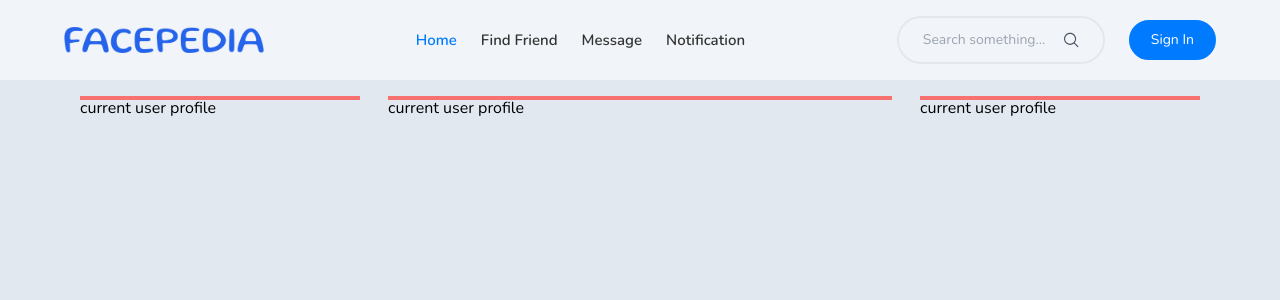
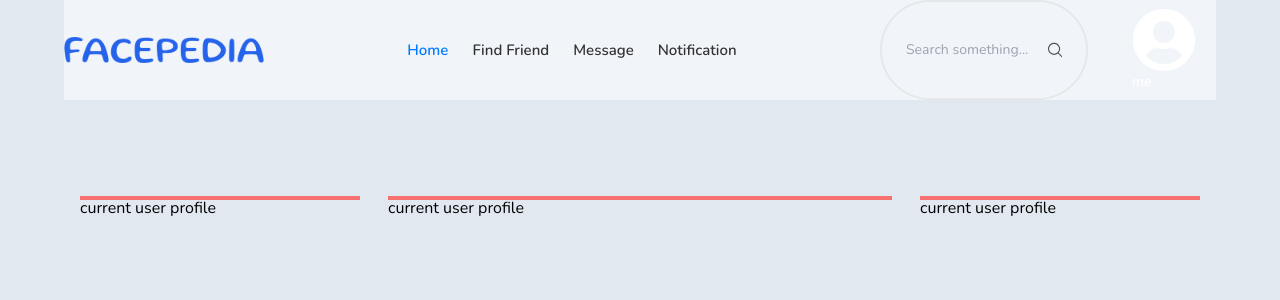
Before and after one commit to akashsarker012/Social_Media_Next_Js, a Next.js app: page / in a window 1280 px wide. Shown: the top 300 px of the page. Built offline with nearby package versions, Linux system fonts and the light colour scheme; no server answers.

Commit message:
dynamic url

```diff
--- /dev/null
+++ b/src/app/(root)/[id]/page.js
@@ -0,0 +1,9 @@
+import React from 'react'
+
+export default function UserProfile({ params }) {
+
+    console.log(params.id, 'params');
+  return (
+    <div>{params.id}</div>
+  )
+}
--- /dev/null
+++ b/src/components/Avatar.js
@@ -0,0 +1,25 @@
+import Image from 'next/image'
+import Link from 'next/link'
+import { usePathname } from 'next/navigation'
+import React from 'react'
+import { FaUserCircle } from 'react-icons/fa'
+
+export default function Avatar({ imageURL, userId, disable }) {
+
+    const path = usePathname()
+    return (
+        <div>
+            <Link href={disable ? path : '/' + userId}>
+                {
+                    imageURL ? (
+                        <Image width={20} height={20} alt='profile' src={imageURL} className="h-10 w-10 rounded-full" />
+                    )
+                        :
+                        (
+                            <FaUserCircle className=" w-16 h-16 mx-auto" />
+                        )
+                }
+            </Link>
+        </div>
+    )
+}
--- a/src/components/Header.js
+++ b/src/components/Header.js
@@ -1,17 +1,21 @@
 "use client";
 import Image from "next/image";
 import Link from "next/link";
-import React, { useState } from "react";
+import React, { useContext, useState } from "react";
 import UserButton from "./UserButton";
+import Avatar from "./Avatar";
+import { ContextData } from "@/providers/providers";
+
+
 
 export default function Header() {
   const [show, setShow] = useState(false);
-
+  const user = useContext(ContextData);
   const handleUserMenu = () => {
     setShow((prev)=> !prev);
   };
   return (
-    <div className="bg-slate-100 absolute top-0 left-0 w-full">
+    <div className="bg-slate-100  w-full">
 
     <div className="flex max-w-6xl mx-auto min-h-[80px] flex-wrap items-center justify-between lg:gap-y-2 gap-4 w-full">
       <div>
@@ -72,12 +76,17 @@ export default function Header() {
         </div>
 
         <div className="flex items-center space-x-8 relative">
-          <button
+          <div
             onClick={handleUserMenu}
-            className="px-5 py-2 text-sm rounded-full text-white border-2 border-[#007bff] bg-[#007bff] hover:bg-[#004bff]" >
-            Sign In
-          </button>
-          {show && <UserButton className=" absolute top-14 right-6" />}
+            className="px-5 py-2 text-sm rounded-full text-white" >
+
+          <Avatar imageURL={user.user?.profile_pic} userId={user.user?._id} disable={true} />
+
+          <p>me</p>
+          </div>
+          {show &&
+          <UserButton className=" absolute top-14 right-6" />
+          }
         </div>
       </div>
     </div>
--- a/src/components/UserButton.js
+++ b/src/components/UserButton.js
@@ -1,42 +1,45 @@
-'use client'
+"use client";
 import { ContextData } from "@/providers/providers";
 import axios from "axios";
 import Image from "next/image";
-import { useRouter } from 'next/navigation'
+import { useRouter } from "next/navigation";
 import React, { useContext } from "react";
 import toast from "react-hot-toast";
 import { FaUserCircle } from "react-icons/fa";
 
 export default function UserButton({ className }) {
-  const user = useContext(ContextData)
+  const user = useContext(ContextData);
 
-  const router = useRouter()
+  const router = useRouter();
   const handleUserLogout = async () => {
-    const response = await axios.get('/api/logout')
-    toast(response?.data.message)
-    router.push('/login')
-  }
+    const response = await axios.get("/api/logout");
+    toast(response?.data.message);
+    router.push("/login");
+  };
 
-  console.log(user.user.profile_pic, 'user');
+  // console.log(user.user.occupation, 'user');
   return (
     <div className={`bg-gray-100 p-8 w-80 ${className}`}>
-
-      {
-        user ? (
+      {user ? (
         <>
-            <Image src={user.user?.profile_pic} width={100} height={100} alt="profile" className="w-16 h-16 mx-auto" />
+          <Image src={user.user?.profile_pic} width={100}
+            height={100}
+            alt="profile"
+            className="w-20 h-20 mx-auto rounded-full" />
         </>
       ) : (
         <>
           <FaUserCircle className=" w-16 h-16 mx-auto" />
         </>
-        )
-      }
-      <h3 className="text-2xl font-bold text-[#333] text-center">Web Devloper</h3>
+      )}
+      <h3 className="text-2xl font-bold text-[#333] text-center">
+        {user.user.occupation}
+      </h3>
 
-      <button onClick={handleUserLogout}
+      <button
+        onClick={handleUserLogout}
         type="button"
-        className="mt-6 text-md px-6 py-2.5 w-full bg-blue-600 hover:bg-blue-700 text-white rounded" >
+        className="mt-6 text-md px-6 py-2.5 w-full bg-blue-600 hover:bg-blue-700 text-white rounded">
         Log Out
       </button>
     </div>
```
Also changed, not shown: src/app/(root)/layout.js (+5 -7 lines). Lines whose indentation alone changed are shown as unchanged.
